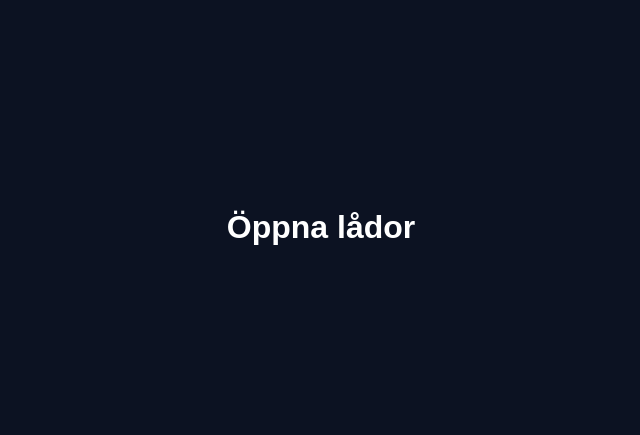
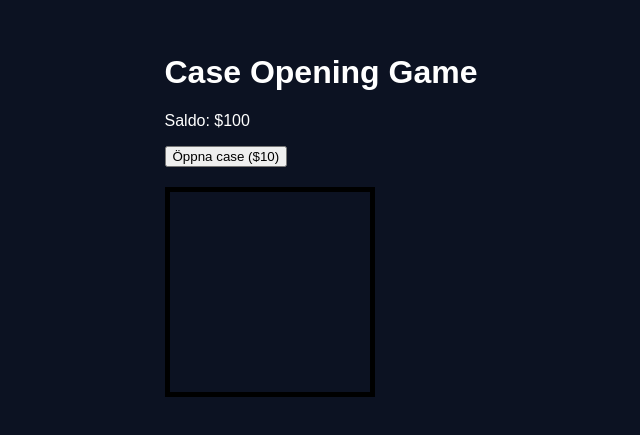
Before and after one commit to MelkerThunberg/ITkasinot, a React (Vite) app: page /#/caseUnbox in a window 1280 px wide. Shown: the part 173-608 px from the top of the page, without its empty margins (319-959 px from the left). Built offline with nearby package versions, Linux system fonts and the light colour scheme.

Commit message:
Added simple Case Unboxing game

```diff
--- a/src/App.css
+++ b/src/App.css
@@ -42,3 +42,44 @@ body {
   .link-container a {
     margin: 5px; /* Lägg till lite utrymme mellan länkarna */
   }
+
+
+  /* Eliah CSS Case Opening */
+  #result {
+    font-size: 24px;
+    margin-top: 20px;
+}
+
+#case {
+    width: 200px;
+    height: 200px;
+    border: 5px solid #000;
+    position: relative;
+    margin-top: 20px;
+    overflow: hidden;
+}
+
+#case div {
+    position: absolute;
+    width: 100%;
+    height: 100%;
+    display: flex;
+    align-items: center;
+    justify-content: center;
+    font-size: 18px;
+    font-weight: bold;
+    animation: open-case 1s ease-in-out;
+}
+
+@keyframes open-case {
+    0% {
+        transform: rotateY(90deg) rotateX(90deg);
+    }
+    100% {
+        transform: rotateY(0deg) rotateX(0deg);
+    }
+}
+
+#rewardText {
+    display: none;
+}
--- a/src/Pages/caseUnbox.jsx
+++ b/src/Pages/caseUnbox.jsx
@@ -1,10 +1,64 @@
+import React, { useState, useRef } from 'react';
 
+export default function CaseOpening() {
+    const [saldo, setSaldo] = useState(100);
+    const [isRunning, setIsRunning] = useState(false);
+    const rewards = [
+        { name: '$10', amount: 10, text: 'Your drop: $10.' },
+        { name: '$20', amount: 20, text: 'Your drop: $20.' },
+        { name: '$30', amount: 30, text: 'Your drop: $30.' },
+        { name: '$50', amount: 50, text: 'Your drop: $50.' },
+        { name: '$100', amount: 100, text: 'Your drop: $100.' },
+        { name: '$1000', amount: 1000, text: 'Your drop: $1000.' },
+        { name: '$0', amount: 0, text: 'Your drop: $0' },
+    ];
 
-export default function CaseUnboxing() {
+    const openCase = () => {
+        if (isRunning) return;
+
+        if (saldo < 10) {
+            alert("Insufficient funds!");
+            return;
+        }
+
+        setIsRunning(true);
+
+        let updatedSaldo = saldo - 10;
+
+        let spinCount = 0;
+        let spinInterval = setInterval(() => {
+            const randomIndex = Math.floor(Math.random() * rewards.length);
+            const reward = rewards[randomIndex];
+            setReward(reward.name);
+            spinCount++;
+
+            if (spinCount > 10) {
+                clearInterval(spinInterval);
+
+                const finalReward = rewards.find(r => r.name === reward.name);
+                updatedSaldo += finalReward.amount;
+
+                setRewardText(finalReward.text);
+                setResult(finalReward.text);
+                setSaldo(updatedSaldo);
+                setIsRunning(false);
+            }
+        }, 200);
+    };
+
+    const [reward, setReward] = useState('');
+    const [rewardText, setRewardText] = useState('');
+    const [result, setResult] = useState('');
 
     return (
         <div>
-            <h1>Öppna lådor</h1>
+            <h1>Case Opening Game</h1>
+            <p>Saldo: $<span id="saldo">{saldo}</span> </p>
+            <button onClick={openCase}>Öppna case ($10)</button>
+            <div id="case">
+                <div id="reward">{reward}</div>
+            </div>
+            <p id="result">{result}</p>
         </div>
-    )
+    );
 }
```
